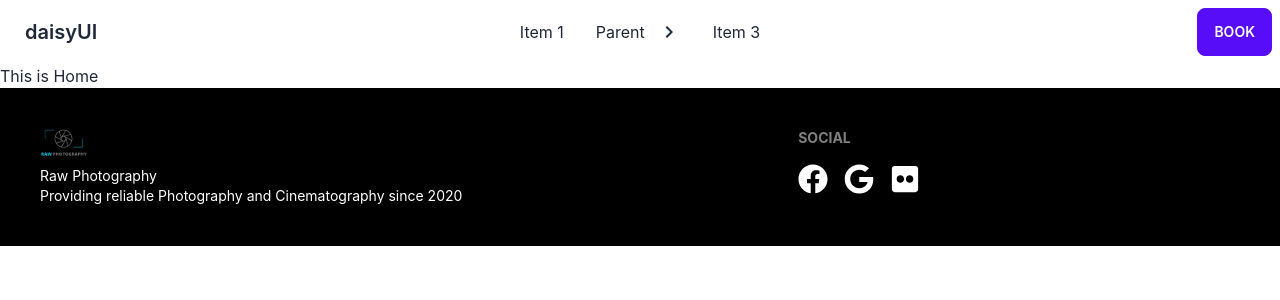
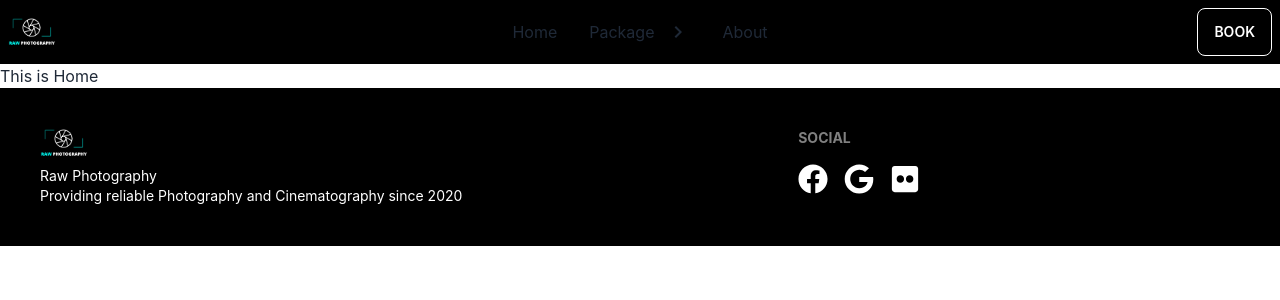
Before and after one commit to MdRasheduzzamanRashed/Raw-Photography-client, a React (Create React App) app: page / in a window 1280 px wide. Shown: the top 300 px of the page. Built offline with nearby package versions, Linux system fonts and the light colour scheme.

Commit message:
header done

```diff
--- a/public/index.html
+++ b/public/index.html
@@ -24,7 +24,7 @@
       work correctly both with client-side routing and a non-root public URL.
       Learn how to configure a non-root public URL by running `npm run build`.
     -->
-    <title>React App</title>
+    <title>Raw Photography</title>
   </head>
   <body>
     <noscript>You need to enable JavaScript to run this app.</noscript>
--- a/src/Pages/Shared/Header/Header.js
+++ b/src/Pages/Shared/Header/Header.js
@@ -1,15 +1,16 @@
 import React from "react";
 import { Link } from "react-router-dom";
+import logo from "../../../assets/logo/logo.png";
 
 const Header = () => {
   const menuLists = (
     <>
       <li>
-        <a>Item 1</a>
+        <Link to="/">Home</Link>
       </li>
       <li tabIndex={0}>
-        <a className="justify-between">
-          Parent
+        <Link to="/package" className="justify-between">
+          Package
           <svg
             className="fill-current"
             xmlns="http://www.w3.org/2000/svg"
@@ -19,30 +20,33 @@ const Header = () => {
           >
             <path d="M8.59,16.58L13.17,12L8.59,7.41L10,6L16,12L10,18L8.59,16.58Z" />
           </svg>
-        </a>
+        </Link>
         <ul className="p-2">
           <li>
-            <a>Submenu 1</a>
+            <Link to="/package">Silver Pack</Link>
           </li>
           <li>
-            <a>Submenu 2</a>
+            <Link to="/package">Gold Pack</Link>
+          </li>
+          <li>
+            <Link to="/package">Platinum Pack</Link>
           </li>
         </ul>
       </li>
       <li>
-        <a>Item 3</a>
+        <Link to="/about">About</Link>
       </li>
     </>
   );
 
   return (
-    <div className="navbar bg-base-100">
+    <div className="navbar bg-black">
       <div className="navbar-start">
         <div className="dropdown">
           <label tabIndex={0} className="btn btn-ghost lg:hidden">
             <svg
               xmlns="http://www.w3.org/2000/svg"
-              className="h-5 w-5"
+              className="h-6 w-6 text-white"
               fill="none"
               viewBox="0 0 24 24"
               stroke="currentColor"
@@ -62,15 +66,15 @@ const Header = () => {
             {menuLists}
           </ul>
         </div>
-        <Link to="/" className="btn btn-ghost normal-case text-xl">
-          daisyUI
+        <Link to="/">
+          <img src={logo} className="w-12" alt="logo" />
         </Link>
       </div>
       <div className="navbar-center hidden lg:flex">
         <ul className="menu menu-horizontal p-0">{menuLists}</ul>
       </div>
       <div className="navbar-end">
-        <button className="btn btn-primary">Book</button>
+        <button className="btn btn-outline text-white">Book</button>
       </div>
     </div>
   );
```
Also changed, not shown: src/assets/logo/logo.png.
